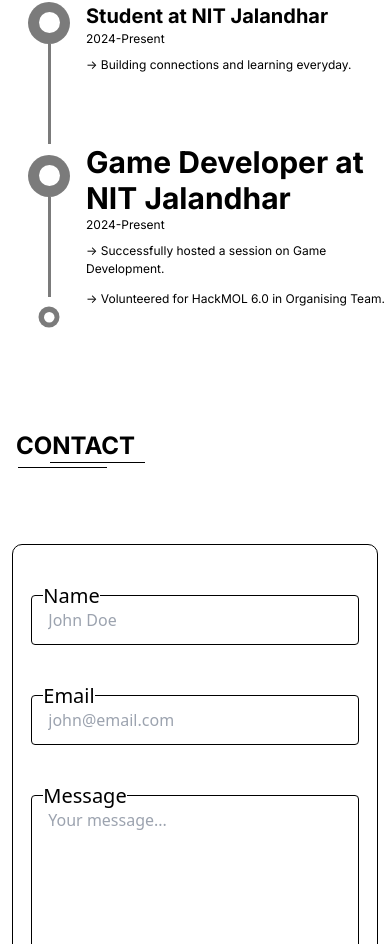
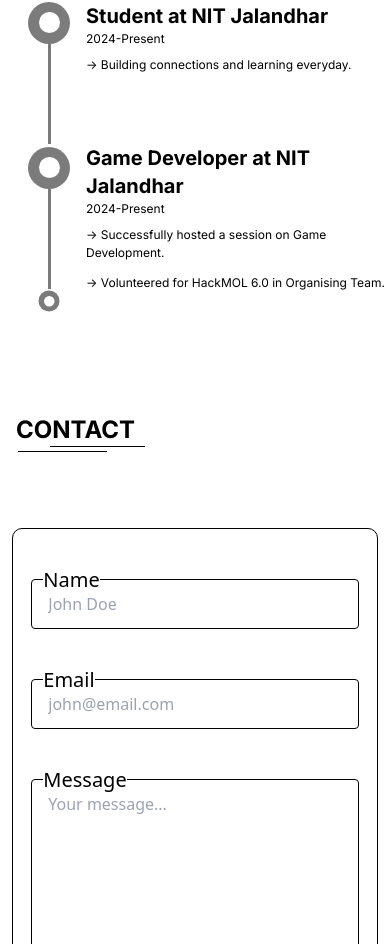
Before and after one commit to CodewithMukal/portfolio2, a React (Vite) app: page / in a window 390 px wide. Shown: the part 5279-6223 px from the top of the page. Built offline with nearby package versions, Linux system fonts and the light colour scheme; no server answers; a web font is replaced by a local one.

Commit message:
UI Tweak

```diff
--- a/src/components/About.jsx
+++ b/src/components/About.jsx
@@ -1,4 +1,4 @@
-import React from "react";
+import React, { useState } from "react";
 import pic from "../assets/pic.svg";
 import insta from "../assets/insta.svg";
 import linkedin from "../assets/linkedin.svg";
@@ -6,6 +6,8 @@
 import github from "../assets/github.svg";
 
 export const About = () => {
+  const [loading,setLoad] = useState(true);
+
   const date = new Date();
   const month = date.getMonth();
   const year = date.getFullYear();
@@ -27,11 +29,19 @@
       <div className="flex flex-col max-w-[1380px] mt-[50px] md:px-[30px] border-b-[1px] dark:border-white border-black pb-[40px]">
         <div className="flex flex-col justify-center items-center md:flex-row">
           <div>
-            <img
-              className="hover:rounded-[50%] transition-all anim1"
-              src={pic}
-              alt=""
-            />
+          {loading &&
+              (
+                <div className="aspect-square w-64 rounded-lg bg-gradient-to-br backdrop-blur-sm from-[#7A7A7A45] to-[#4A4A4A60] animate-pulse">
+
+                </div>
+              )
+            }
+              <img
+                className="hover:rounded-[50%] transition-all anim1"
+                src={pic}
+                onLoad={()=>{setLoad(false)}}
+                alt=""
+              />
           </div>
           <div className="flex px-4 flex-col justify-between">
             <div className="flex flex-col md:flex-row justify-start md:justify-between pt-[10px]">
--- a/src/components/Experience.jsx
+++ b/src/components/Experience.jsx
@@ -42,7 +42,7 @@
           </div>
           <div className="flex flex-col gap-2">
             <div>
-              <h1 className="text-3xl font-bold">
+              <h1 className="lg:text-3xl md:text-2xl text-xl font-bold">
                 Game Developer at NIT Jalandhar
               </h1>
               <p className="text-[12px] md:text-[14px] lg:text-[16px]">2024-Present</p>
```
